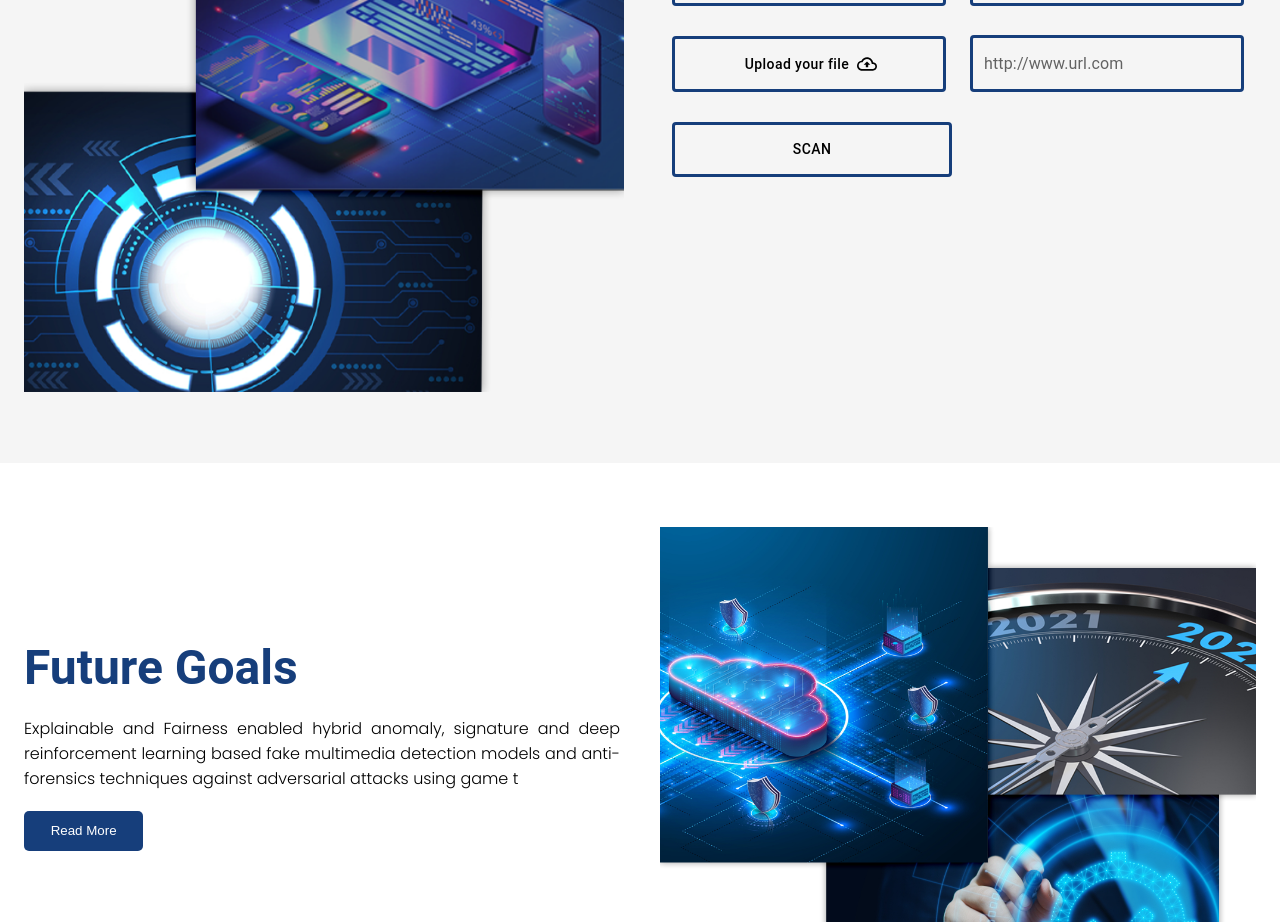
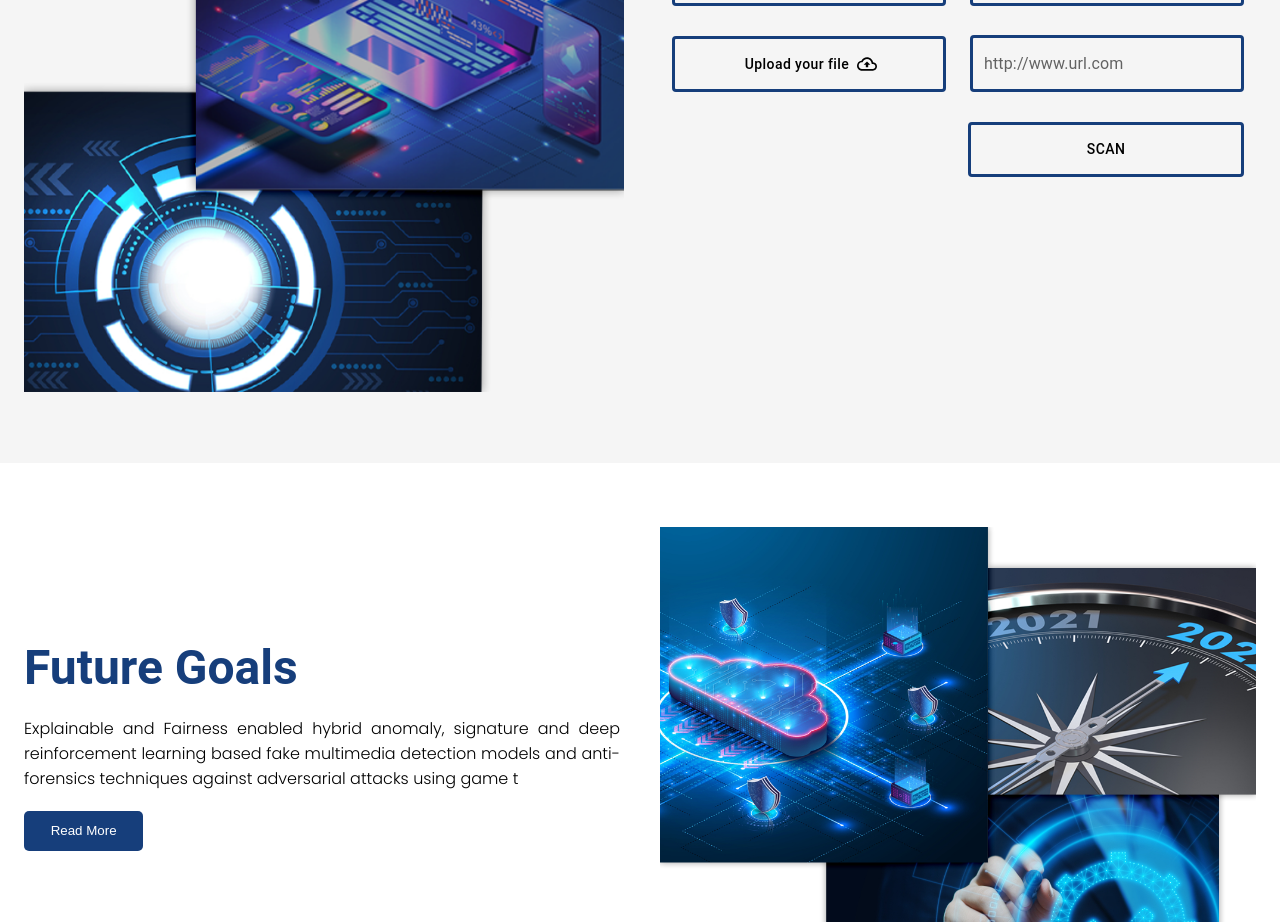
Before and after one commit to MariaAsiif/scan-project, a React (Create React App) app: page / in a window 1280 px wide. Shown: the part 1740-2662 px from the top of the page. Built offline with nearby package versions, Linux system fonts and the light colour scheme.

Commit message:
apply some changes

```diff
--- a/src/components/ScannerSection.jsx
+++ b/src/components/ScannerSection.jsx
@@ -179,8 +179,8 @@ export default function ScannerSection() {
             </FormControl>
           </div>
 
-          <div style={{ display: "flex", marginBottom: 30, }}>
-            <Button style={{ width: "47%", display: "block", margin: "0 12px", padding: "12px 0px" }} variant="outlined"
+          <div style={{ display: "flex", marginBottom: 30, justifyContent:'flex-end'}}>
+            <Button style={{ width: "46.3%", display: "block" , margin: "0 12px", padding: "12px 0px" }} variant="outlined"
               sx={{ width: "fit-content", textTransform: "none", color: "black", border: "3px solid #163E7B", "&:hover": { border: "3px solid #636fbd", }, marginBottom: 0, marginRight: 0, }} type="submit" onClick={onSubmit}  >
               SCAN
             </Button>
```
